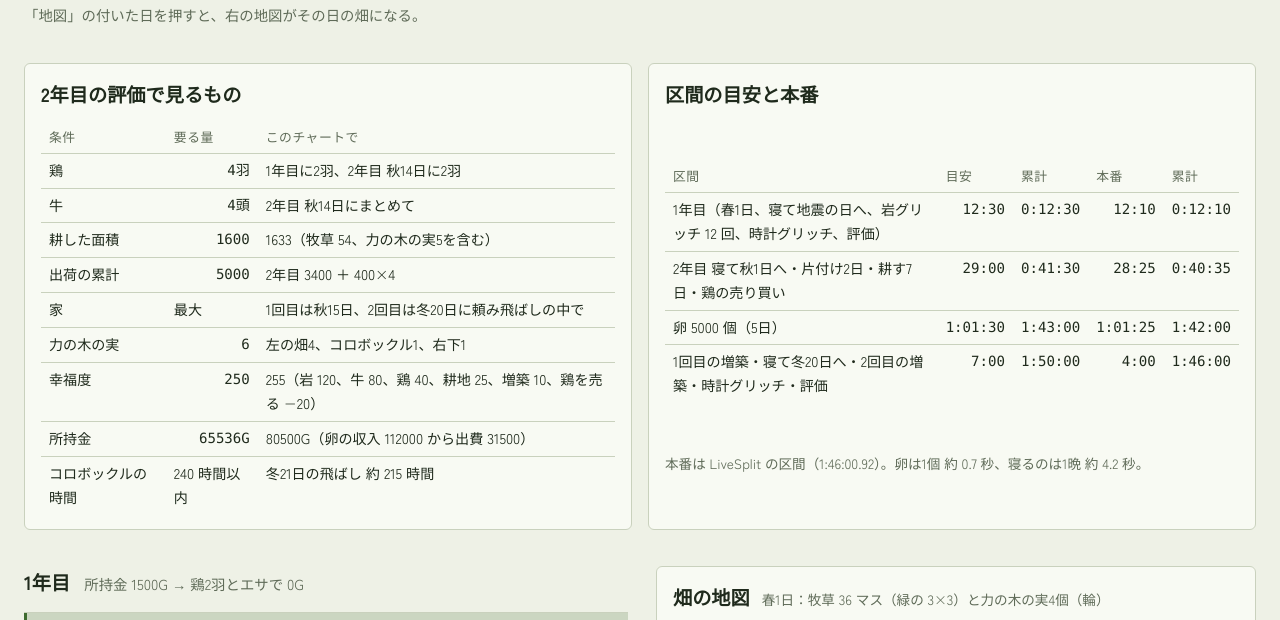
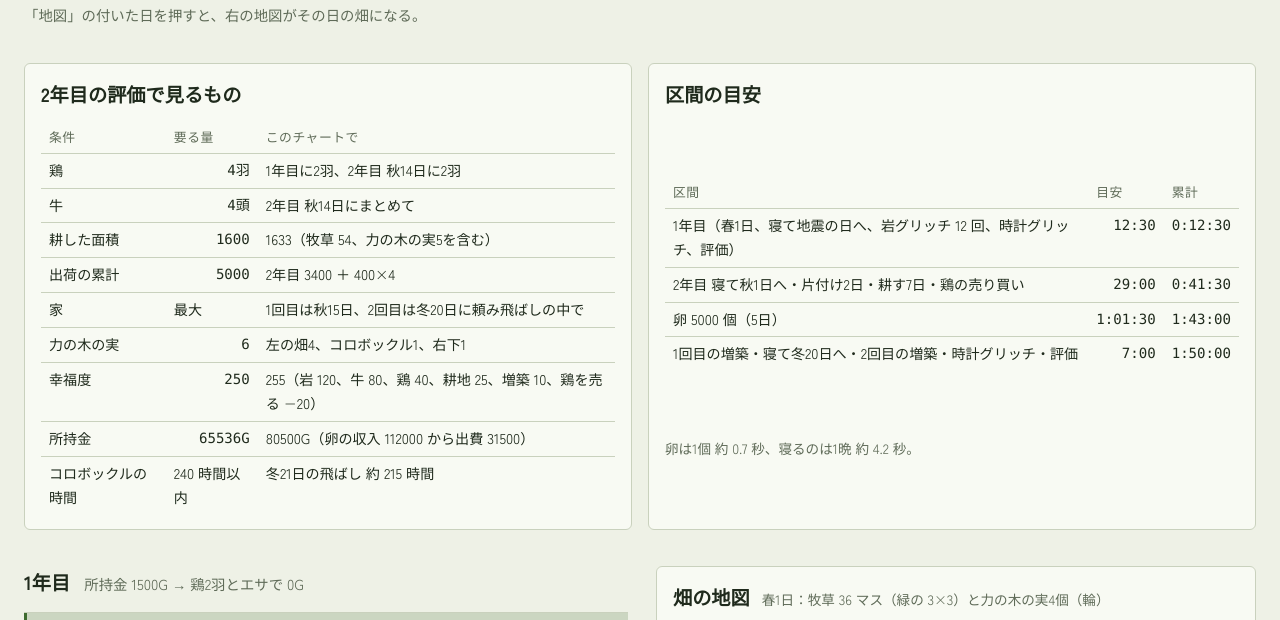
Before and after one commit to mogg-rta/harvestmoon-gb, a plain HTML site: page index.html in a window 1280 px wide. Shown: the part 103-723 px from the top of the page. Drawn offline with Linux system fonts and the light colour scheme; a web font is replaced by a local one.

Commit message:
チャートの区間の表から本番の列を外す

```diff
--- a/index.html
+++ b/index.html
@@ -177,19 +177,19 @@ tr:last-child td { border-bottom: 0; }
     </div>
 
     <div class="panel">
-      <h2>区間の目安と本番</h2>
+      <h2>区間の目安</h2>
       <div class="tablebox">
         <table>
-          <thead><tr><th>区間</th><th>目安</th><th>累計</th><th>本番</th><th>累計</th></tr></thead>
+          <thead><tr><th>区間</th><th>目安</th><th>累計</th></tr></thead>
           <tbody>
-            <tr><td>1年目（春1日、寝て地震の日へ、岩グリッチ 12 回、時計グリッチ、評価）</td><td class="num">12:30</td><td class="num">0:12:30</td><td class="num">12:10</td><td class="num">0:12:10</td></tr>
-            <tr><td>2年目 寝て秋1日へ・片付け2日・耕す7日・鶏の売り買い</td><td class="num">29:00</td><td class="num">0:41:30</td><td class="num">28:25</td><td class="num">0:40:35</td></tr>
-            <tr><td>卵 5000 個（5日）</td><td class="num">1:01:30</td><td class="num">1:43:00</td><td class="num">1:01:25</td><td class="num">1:42:00</td></tr>
-            <tr><td>1回目の増築・寝て冬20日へ・2回目の増築・時計グリッチ・評価</td><td class="num">7:00</td><td class="num">1:50:00</td><td class="num">4:00</td><td class="num">1:46:00</td></tr>
+            <tr><td>1年目（春1日、寝て地震の日へ、岩グリッチ 12 回、時計グリッチ、評価）</td><td class="num">12:30</td><td class="num">0:12:30</td></tr>
+            <tr><td>2年目 寝て秋1日へ・片付け2日・耕す7日・鶏の売り買い</td><td class="num">29:00</td><td class="num">0:41:30</td></tr>
+            <tr><td>卵 5000 個（5日）</td><td class="num">1:01:30</td><td class="num">1:43:00</td></tr>
+            <tr><td>1回目の増築・寝て冬20日へ・2回目の増築・時計グリッチ・評価</td><td class="num">7:00</td><td class="num">1:50:00</td></tr>
           </tbody>
         </table>
       </div>
-      <p class="note">本番は LiveSplit の区間（1:46:00.92）。卵は1個 約 0.7 秒、寝るのは1晩 約 4.2 秒。</p>
+      <p class="note">卵は1個 約 0.7 秒、寝るのは1晩 約 4.2 秒。</p>
     </div>
   </div>
 
```
